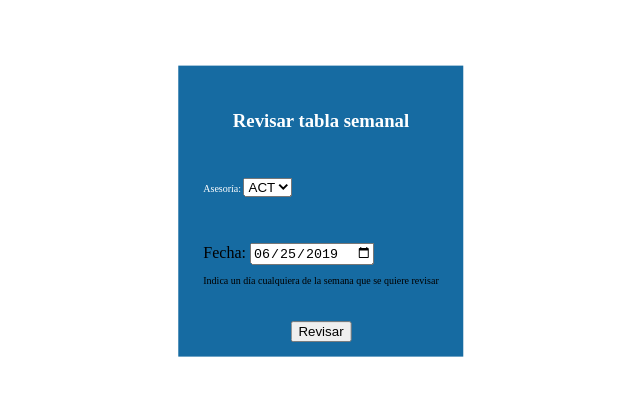
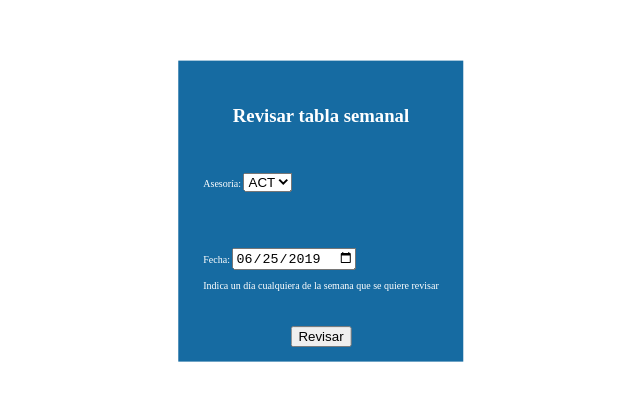
Before and after one commit to cepguadix/cepguadix.github.io, a plain HTML site: page revisar.html in a window 1280 px wide. Shown: the part 189-590 px from the top of the page, without its empty margins (319-959 px from the left). Drawn offline with Linux system fonts and the light colour scheme.

Commit message:
Update revisar.html

```diff
--- a/revisar.html
+++ b/revisar.html
@@ -95,11 +95,12 @@ function mostrarTabla(f) {
     </p>
 
 	</br></br>
-
+    <p style="color:white">
     <label for="fecharevision">Fecha:
         <input type="date" id="fecharevision" value="" >
     </label>
-    <p>Indica un día cualquiera de la semana que se quiere revisar</p>
+</p>
+    <p style="color:white">Indica un día cualquiera de la semana que se quiere revisar</p>
 
     </br></br>
     <input class="centrado-porcentual-hor" type="button" id="Revisar" onclick="mostrarTabla(document.getElementById('fecharevision').value)" value="Revisar">
```
